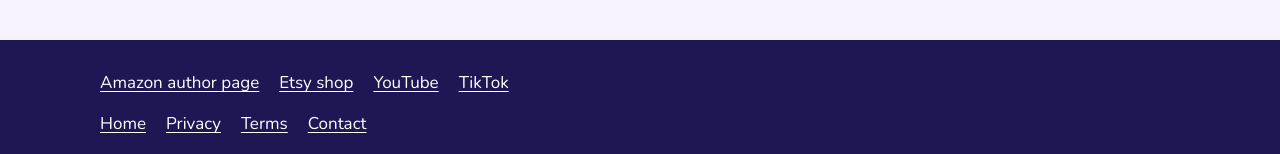
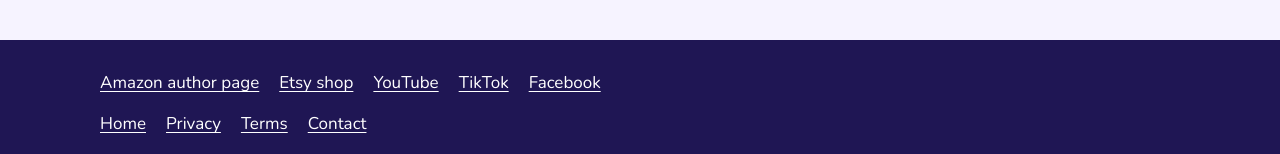
Before and after one commit to tinylearnerscreator/tinylearnerscreator.github.io, a plain HTML site: page links.html in a window 1280 px wide. Shown: the part 3362-3516 px from the top of the page. Drawn offline with nearby package versions, Linux system fonts and the light colour scheme.

Commit message:
Add Facebook Page link to links page footer
Co-Authored-By: Claude Opus 5.5 <noreply@anthropic.com>
Claude-Session: https://claude.ai/code/session_01FmT6UZLZqMBhHZYPtS3DFX

```diff
--- a/links.html
+++ b/links.html
@@ -250,6 +250,7 @@ footer p{margin:0;font-size:14px}
       <a href="https://tinylearnersbooks.etsy.com" target="_blank" rel="noopener">Etsy shop</a>
       <a href="https://www.youtube.com/channel/UCVewof9gLI_8Oju2egagrQw" target="_blank" rel="noopener">YouTube</a>
       <a href="https://www.tiktok.com/@tinylearnerscreator" target="_blank" rel="noopener">TikTok</a>
+      <a href="https://www.facebook.com/tinylearnerscreator" target="_blank" rel="noopener">Facebook</a>
     </nav>
     <nav aria-label="Site pages">
       <a href="index.html">Home</a>
```
Also changed, not shown: tools/template.html (+1 -0 lines).
